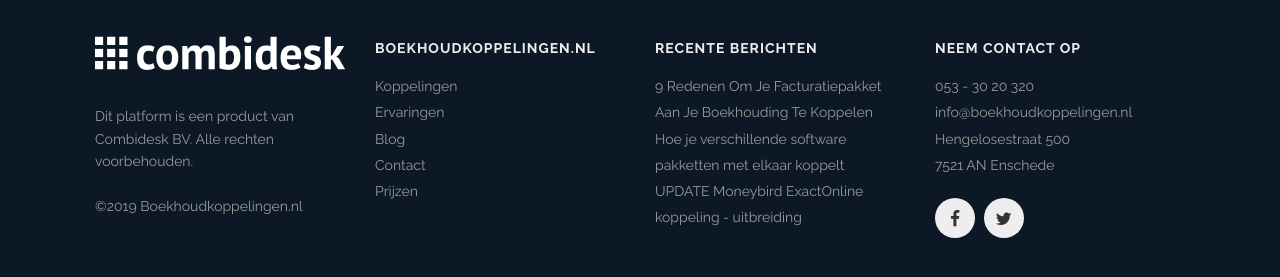
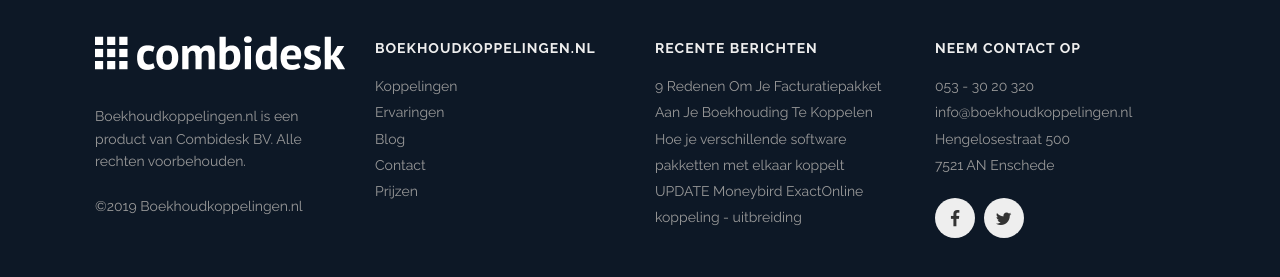
Before and after one commit to Combidesk/combidesk.github.io, a Jekyll site: the page built from index.html, in a window 1280 px wide and 900 px high, scrolled down 4134 px. Shown: the part 569-846 px from the top of the window. Built offline with Jekyll 4.4.1, drawn with Linux system fonts in a browser that asks for light colours; a script that is not in the unit is left out; the list of posts is cut into pages by our own code.

Commit message:
Small content changes

```diff
--- a/_includes/footer.html
+++ b/_includes/footer.html
@@ -8,7 +8,7 @@
         </a>
       </h1>
       <p>
-        Dit platform is een product van Combidesk BV. Alle rechten voorbehouden.
+        Boekhoudkoppelingen.nl is een product van Combidesk BV. Alle rechten voorbehouden.
         <br>
         <br>
         ©2019 Boekhoudkoppelingen.nl </p>
--- a/koppelingen.html
+++ b/koppelingen.html
@@ -79,3 +79,5 @@
 
   <div class='four spacing'></div>
 </div>
+
+{% include our-customers.html %}
```
